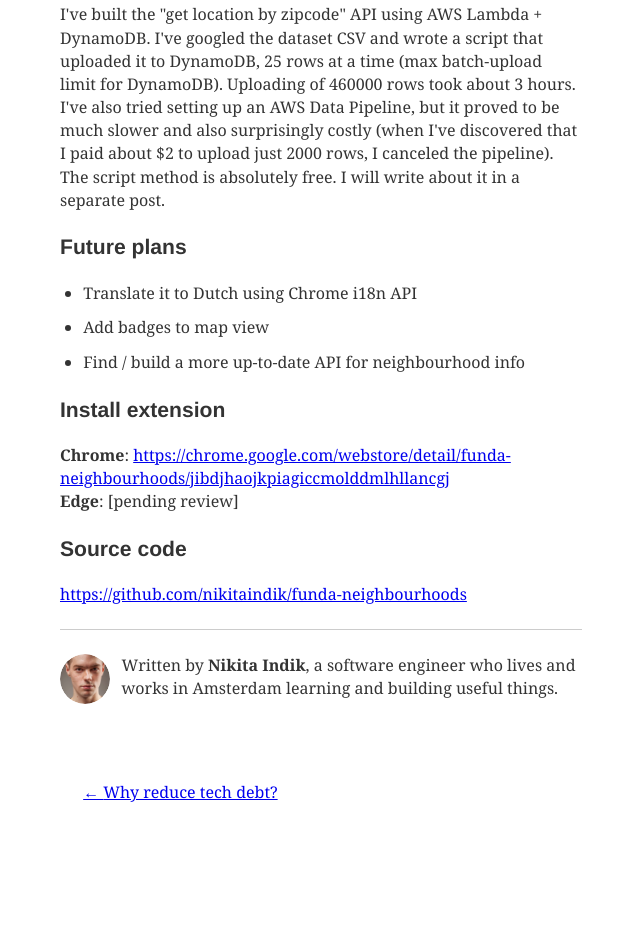
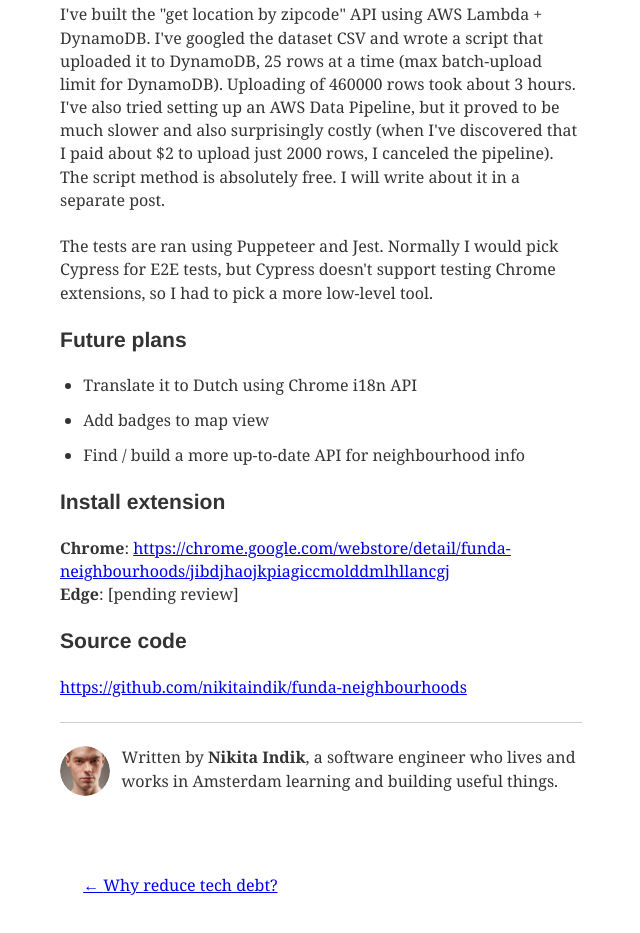
Before and after one commit to nikitaindik/blog, a Gatsby site: page /funda-neighbourhoods-released/ in a window 1280 px wide. Shown: the part 1841-2774 px from the top of the page, without its empty margins (319-959 px from the left). Before the commit the page ends 2715 px from the top, so only its background shows below. Built offline with nearby package versions, Linux system fonts and the light colour scheme; Gatsby itself is replaced by a stand-in of ours; some packages are replaced by stand-ins of ours; what typography-theme-lincoln would draw is missing.

Commit message:
Update README

```diff
--- a/content/blog/funda-neighbourhoods-released/index.md
+++ b/content/blog/funda-neighbourhoods-released/index.md
@@ -32,6 +32,8 @@ This extension grabs a zipcode from the house page, then sends it to an API that
 
 I've built the "get location by zipcode" API using AWS Lambda + DynamoDB. I've googled the dataset CSV and wrote a script that uploaded it to DynamoDB, 25 rows at a time (max batch-upload limit for DynamoDB). Uploading of 460000 rows took about 3 hours. I've also tried setting up an AWS Data Pipeline, but it proved to be much slower and also surprisingly costly (when I've discovered that I paid about \$2 to upload just 2000 rows, I canceled the pipeline). The script method is absolutely free. I will write about it in a separate post.
 
+The tests are ran using Puppeteer and Jest. Normally I would pick Cypress for E2E tests, but Cypress doesn't support testing Chrome extensions, so I had to pick a more low-level tool.
+
 ### Future plans
 
 - Translate it to Dutch using Chrome i18n API
```
Also changed, not shown: README.md.
